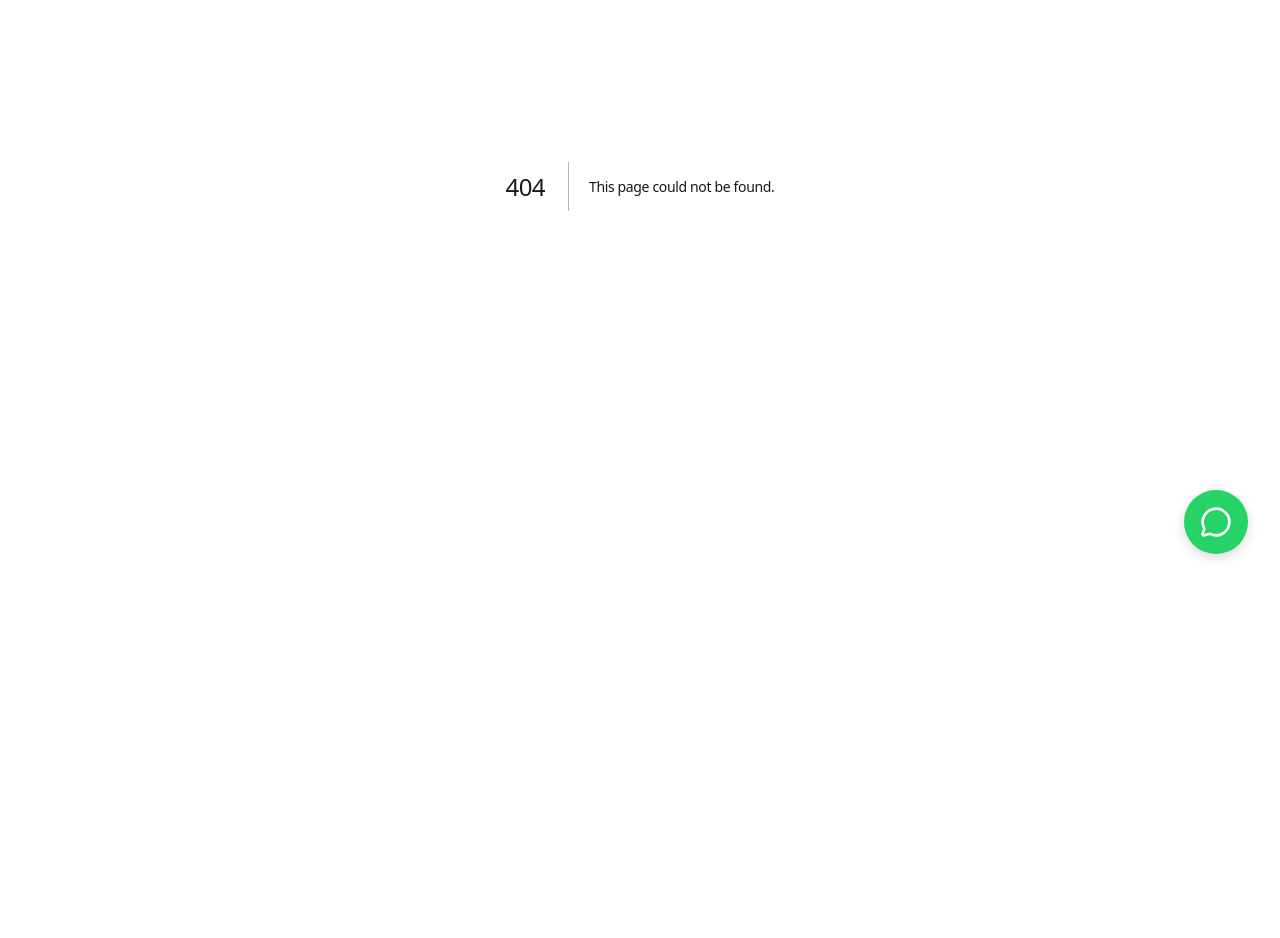
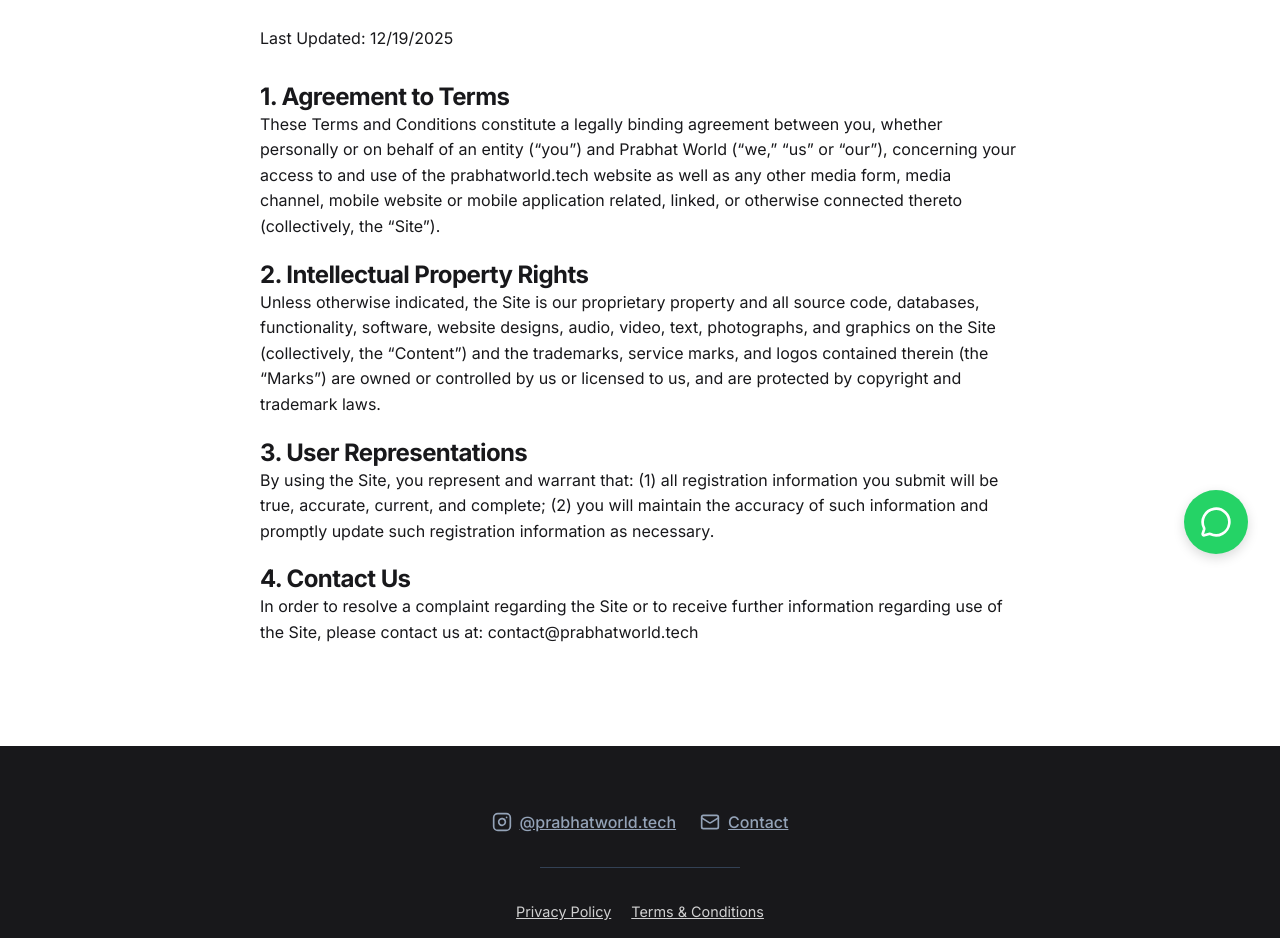
Before and after one commit to Pwfactslife/prabhatworld, a Next.js app: page /terms-conditions in a window 1280 px wide. Before the commit this address had no page. Shown: the part 214-1152 px from the top of the page. Before the commit the page ends 800 px from the top, so only its background shows below. Built offline with nearby package versions, Linux system fonts and the light colour scheme.

Commit message:
Add Privacy Policy and Terms pages, update Footer and Sitemap

```diff
--- /dev/null
+++ b/app/terms-conditions/page.tsx
@@ -0,0 +1,44 @@
+import Header from "@/components/Header";
+import Footer from "@/components/Footer";
+import styles from "../page.module.css";
+
+export default function TermsAndConditions() {
+    return (
+        <main>
+            <Header />
+            <div className={styles.main} style={{ padding: "100px 20px", maxWidth: "800px", margin: "0 auto" }}>
+                <h1 style={{ marginBottom: "20px" }}>Terms and Conditions</h1>
+                <p>Last Updated: {new Date().toLocaleDateString()}</p>
+
+                <section style={{ marginTop: "30px" }}>
+                    <h2>1. Agreement to Terms</h2>
+                    <p>
+                        These Terms and Conditions constitute a legally binding agreement between you, whether personally or on behalf of an entity (“you”) and Prabhat World (“we,” “us” or “our”), concerning your access to and use of the prabhatworld.tech website as well as any other media form, media channel, mobile website or mobile application related, linked, or otherwise connected thereto (collectively, the “Site”).
+                    </p>
+                </section>
+
+                <section style={{ marginTop: "20px" }}>
+                    <h2>2. Intellectual Property Rights</h2>
+                    <p>
+                        Unless otherwise indicated, the Site is our proprietary property and all source code, databases, functionality, software, website designs, audio, video, text, photographs, and graphics on the Site (collectively, the “Content”) and the trademarks, service marks, and logos contained therein (the “Marks”) are owned or controlled by us or licensed to us, and are protected by copyright and trademark laws.
+                    </p>
+                </section>
+
+                <section style={{ marginTop: "20px" }}>
+                    <h2>3. User Representations</h2>
+                    <p>
+                        By using the Site, you represent and warrant that: (1) all registration information you submit will be true, accurate, current, and complete; (2) you will maintain the accuracy of such information and promptly update such registration information as necessary.
+                    </p>
+                </section>
+
+                <section style={{ marginTop: "20px" }}>
+                    <h2>4. Contact Us</h2>
+                    <p>
+                        In order to resolve a complaint regarding the Site or to receive further information regarding use of the Site, please contact us at: contact@prabhatworld.tech
+                    </p>
+                </section>
+            </div>
+            <Footer />
+        </main>
+    );
+}
--- a/components/Footer.tsx
+++ b/components/Footer.tsx
@@ -29,6 +29,11 @@ export default function Footer() {
 
                 <div className={styles.divider}></div>
 
+                <div className={styles.legalLinks} style={{ display: 'flex', gap: '20px', justifyContent: 'center', marginBottom: '10px', fontSize: '0.9rem' }}>
+                    <Link href="/privacy-policy" style={{ color: 'var(--foreground)', opacity: 0.8 }}>Privacy Policy</Link>
+                    <Link href="/terms-conditions" style={{ color: 'var(--foreground)', opacity: 0.8 }}>Terms & Conditions</Link>
+                </div>
+
                 <p className={styles.copyright}>
                     &copy; {currentYear} Prabhat World. AI Automation Solutions.
                 </p>
```
Also changed, not shown: app/privacy-policy/page.tsx (added, +49 -0 lines), app/sitemap.ts (+12 -0 lines).
